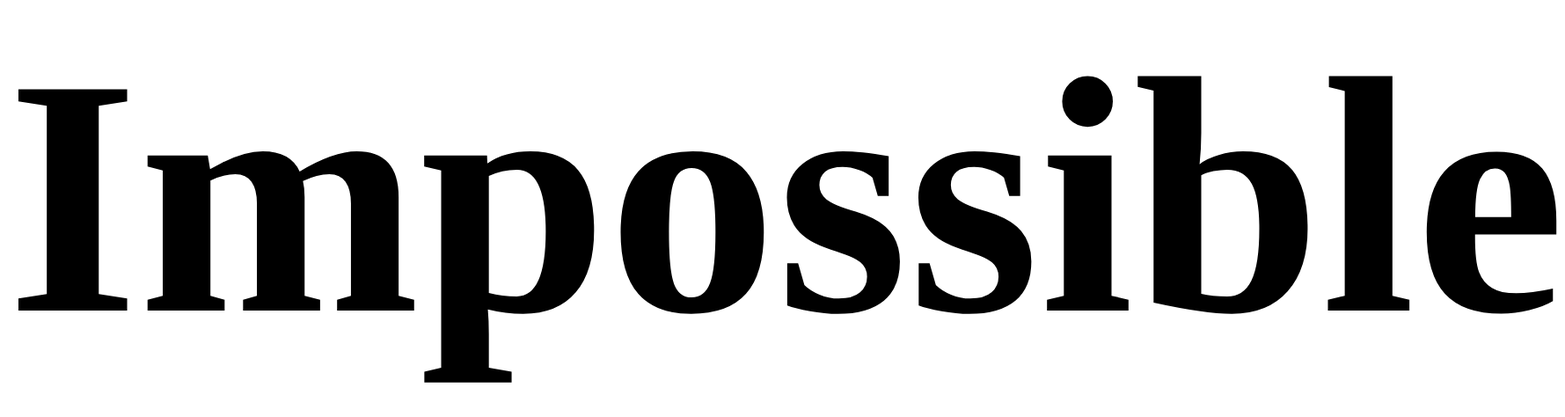
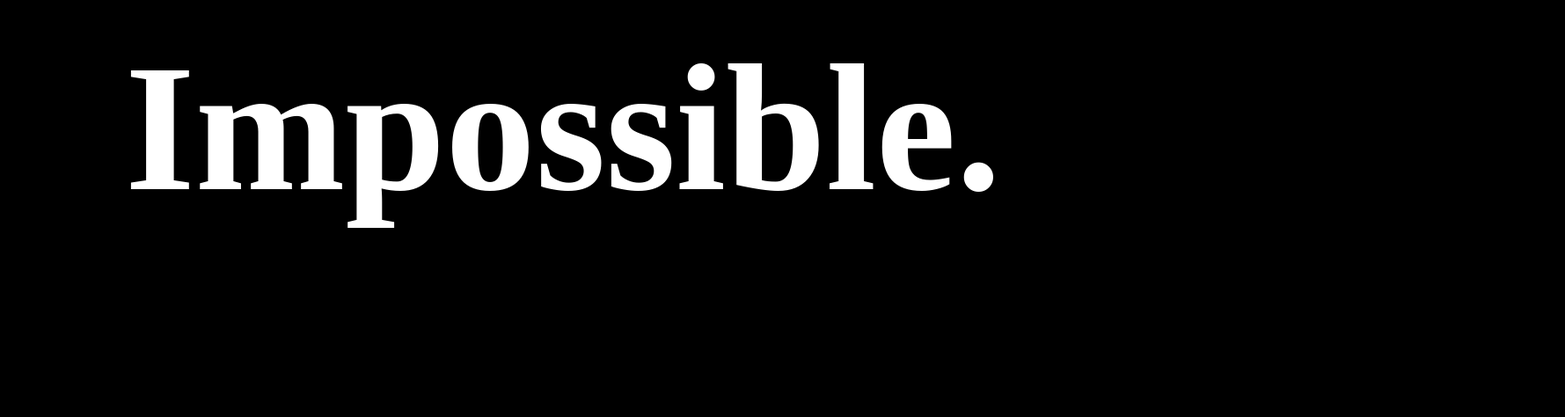
Before and after one commit to ThePrivatePanda/HowToDrawAStraightLine, a plain HTML site: page index.html in a window 1280 px wide. Shown: the part 254-728 px from the top of the page at 88% size, 1779 px wide, since content can reach past the window. Drawn offline with Linux system fonts and the light colour scheme.

Commit message:
Make it better
thank vco and albedo (it isn't ugly now!)

```diff
--- a/index.html
+++ b/index.html
@@ -1,9 +1,25 @@
 <!DOCTYPE html>
 <html>
 <head>
+    <meta name="viewport" content="width=device-width, initial-scale=1">
     <title>HowToDrawAStraightLine</title>
 </head>
-<center>
-    <h1 style="font-size:2400%">Impossible</h1>
-</center>
+<h1>Impossible.</h1>
+<style>
+  :root,
+  body {
+    display: flex;
+    align-items: center;
+    justify-content: center;
+    height: 100%;
+    color: #fff;
+    background-color: #000;
+  }
+
+  h1 {
+    font-size: 16vw;
+    padding: 0;
+    margin: 0;
+  }
+</style>
 </html>
```
